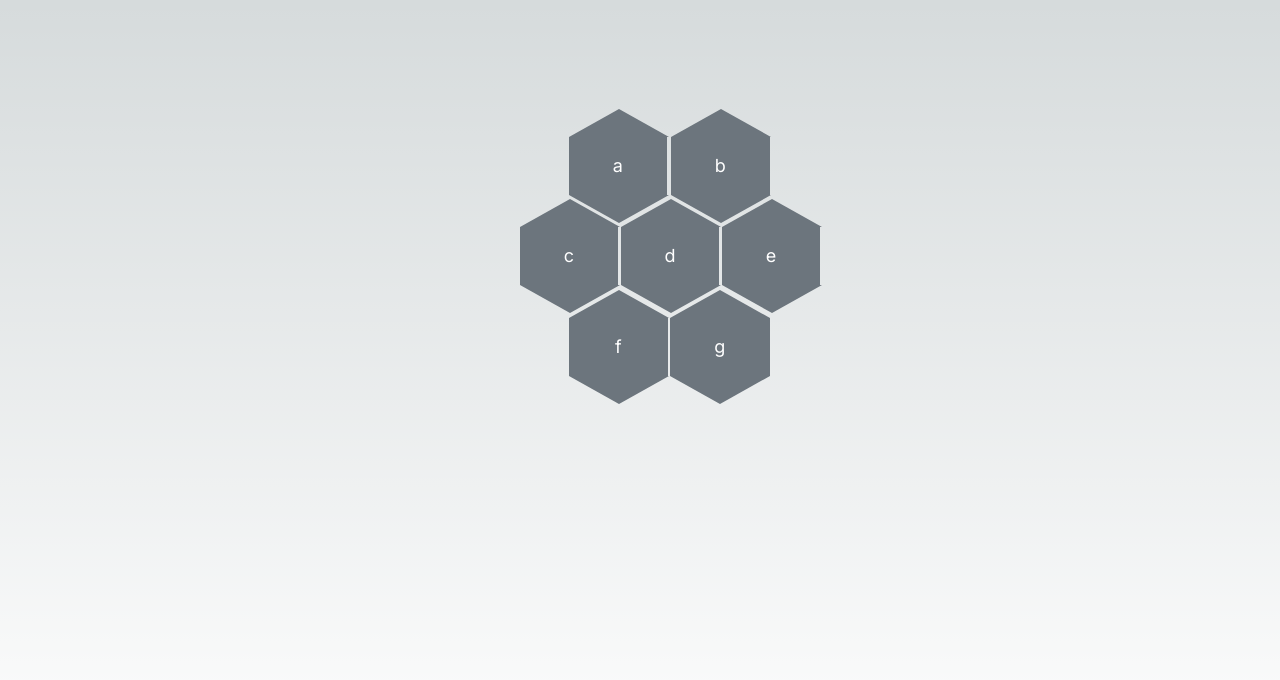
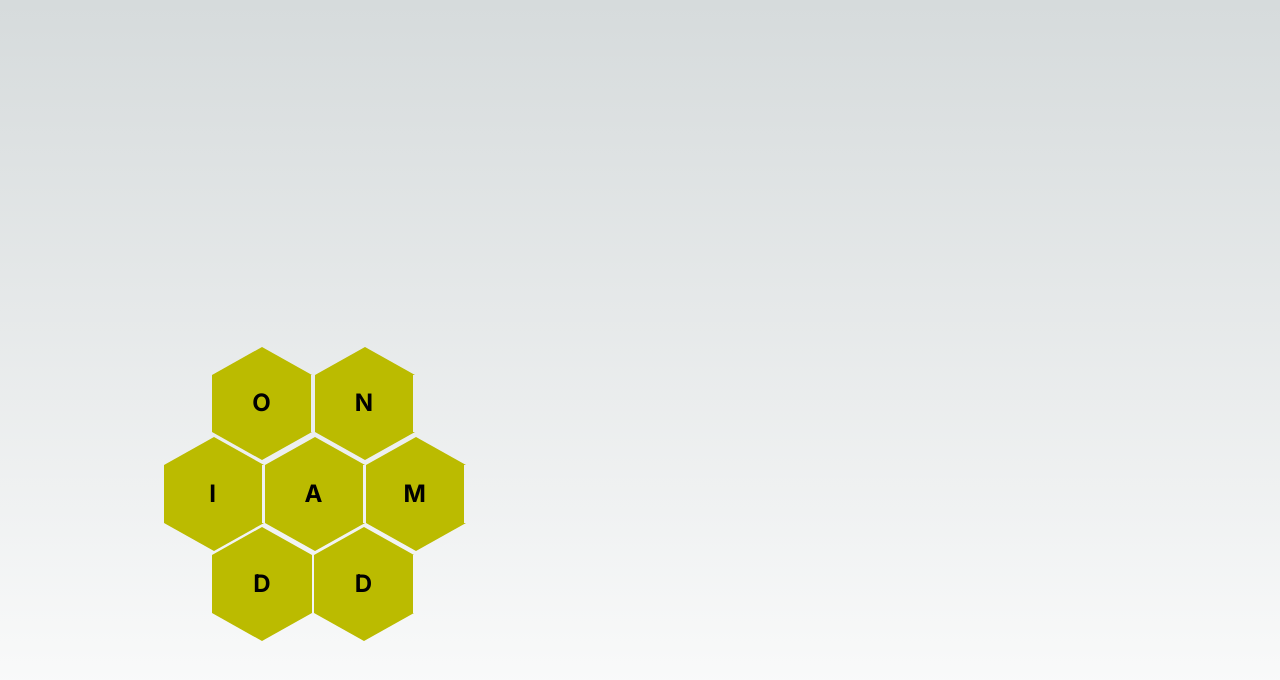
Before and after one commit to Chikage8/spelling-bee-game, a Next.js app: page / in a window 1280 px wide. Shown: the top 680 px of the page. Built offline with nearby package versions, Linux system fonts and the light colour scheme.

Commit message:
Implemented Acquiring a random word from the dictionary, Getting the most common letter by comparing it with the frequent letters array in the dictionary and placing it on the center of the hive, Shuffling of the rest of the letters, Language options for afore mentioned features

```diff
--- a/src/app/page.js
+++ b/src/app/page.js
@@ -1,19 +1,120 @@
 import Image from "next/image";
-import { english_dictionary, turkish_dictionary } from "./lib/dictonaries";
+import { english_dictionary, turkish_dictionary, english_letters_sorted_by_frequency, turkish_letters_sorted_by_frequency } from "./lib/dictonaries";
 import React from 'react';
 import Hive from './ui/Hive';
 import './styles/global.css';
 
 export default function Home() {
-  let yedi_haneli_kelimeler = []
-  turkish_dictionary[7].map((yedi_haneli) => {
-    yedi_haneli_kelimeler.push(<p>{yedi_haneli}</p>)
-  })
+  let language = "en-US";
+
+  let dictionary;
+  let letters_sorted_by_frequency;
+
+  function setDictionaryAndFrequentLetters(language) {
+    if (language === "en-US") {
+      dictionary = english_dictionary;
+      letters_sorted_by_frequency = english_letters_sorted_by_frequency
+    } else if (language === "TR") {
+      dictionary = turkish_dictionary;
+      letters_sorted_by_frequency = turkish_letters_sorted_by_frequency;
+    } else {
+      throw new Error('The current language is not supported, please select one of the languages from the dropdown');
+    }
+  }
+
+  function getRandomInt(max) {
+    return Math.floor(Math.random() * max);
+  }
+
+  function shuffleWord(word) {
+    if (!center_letter) {
+      console.log("generateLettersArray function requires center_letter to be defined");
+      return;
+    }
+
+    // let word_array = [];
+    // // if word is a string convert it to an array
+    // if (typeof word === "string") {
+    //   for(let i = 0; i < word.length; i++) {
+    //     word_array.push(word.charAt(i));
+    //   }
+    // } else {
+    //   word_array = word;
+    // }
+
+    let shuffledWord = [];
+
+    // Find the center letter, place it on the middle of the shuffledWord and remove it from the original word
+    shuffledWord[3] = center_letter;
+    word = word.replace(center_letter, "");
+
+    console.log("After center_letter operations... shuffledWord: ", shuffledWord, " word: ", word);
+
+    // Shuffle the rest of the word by placing random letters from the to the shuffledWord excluding index 3 which holds the center letter
+    console.log("shuffling")
+    let shuffledWordIndex = 0;
+    while (word.length > 0) {
+      const randomLetter = word.charAt(Math.floor(Math.random() * word.length));
+
+      console.log("randomLetter: ", randomLetter)
+      console.log("shuffledWordIndex: ", shuffledWordIndex)
+
+      shuffledWord[shuffledWordIndex] =randomLetter;
+      word = word.replace(randomLetter, "");
+
+      console.log("shuffledWord", shuffledWord)
+
+      if (shuffledWordIndex !== 2) {
+        shuffledWordIndex++;
+      } else {
+        shuffledWordIndex+=2;
+      }
+    }
+
+    let shuffledWordStr = shuffledWord.toString();
+
+
+    return shuffledWord;
+  }
+
+  function pickMostCommonLetter(letters) {
+    for (let i = 0; i < letters_sorted_by_frequency.length; i++) {
+      // Check if the most common english letter is in our letters array
+      if (letters.includes(letters_sorted_by_frequency[i])) {
+        console.log("!!!!!!!!!!!!!!!!!!!", letters_sorted_by_frequency[i])
+        return letters_sorted_by_frequency[i]
+      }
+      if (i === letters_sorted_by_frequency.length - 1) {
+        throw new Error('None of your letters was found in the alphabet!!!');
+      }
+    }
+  }
+
+  setDictionaryAndFrequentLetters(language);
+
+  for (let i = 0; i < letters_sorted_by_frequency.length; i++) {
+    console.log(letters_sorted_by_frequency[i]);
+  }
+
+  // Get random word from the dictionary
+  const randomWordIndex = getRandomInt(dictionary[7].length);
+  const word = dictionary[7][randomWordIndex].toLocaleUpperCase('en-US');
+
+  // Pick the most common letter
+  const center_letter = pickMostCommonLetter(word);
+
+  // Create the letters array of the random word
+  const shuffledWord = shuffleWord(word);
+
+  console.log(shuffleWord);
+  console.log(center_letter);
 
   return (
     <main className="flex min-h-screen flex-col items-center justify-between p-24">
-        {/* {yedi_haneli_kelimeler} */}
-        <Hive letters={['a', 'b', 'c', 'd', 'e', 'f', 'g']}></Hive>
+        {/* <input type="text"></input> */}
+        <div><p></p></div>
+
+        <Hive shuffledWord={shuffledWord}></Hive>
     </main>
   );
 }
--- a/src/app/styles/global.css
+++ b/src/app/styles/global.css
@@ -3,6 +3,7 @@
     --hex-right: 10%;
     --hex-bottom: 10%;
     --hex-left: 10%;
+    --hex-color: #BBBB00;
 }
 
 html,
@@ -44,11 +45,12 @@ img {
 }
 
 .hexagon-container {
+    position: relative;
+    margin-top: 13%;
+    margin-right: 67%;
     display: flex;
     flex-direction: column;
     align-items: center;
-    /* display: grid; */
-
 }
 
 .hive-upper-row {
@@ -80,7 +82,7 @@ img {
     left: var(--hex-left);
     width: 100px;
     height: 57.735px;
-    background-color: #6C757D;
+    background-color: var(--hex-color);
     margin: 28.87px 0;
   }
 
@@ -95,13 +97,13 @@ img {
 
   .hexagon:before {
     bottom: 100%;
-    border-bottom: 28.87px solid #6C757D;
+    border-bottom: 28.87px solid var(--hex-color);
   }
 
   .hexagon:after {
     top: 100%;
     width: 0;
-    border-top: 28.87px solid #6C757D;
+    border-top: 28.87px solid var(--hex-color);
   }
 
   .inner {
@@ -111,8 +113,9 @@ img {
     right: 0;
     transform: translateY(-50%);
     text-align: center;
-    color: #fff;
-    font-size: 18px;
+    color: #000000;
+    font-size: 24px;
+    font-weight: 700;
   }
 
 #hexagon-0 {
--- a/src/app/ui/Hexagon.jsx
+++ b/src/app/ui/Hexagon.jsx
@@ -1,11 +1,17 @@
+'use client'
+
 import React from 'react';
 // import styles from './Hexagon.module.css';
 
 const Hexagon = ({ children, id }) => {
 
+  function handleHexClick(e) {
+    console.log(e.target.innerHTML[9]);
+  }
+
   return (
     <div className="hexagon" id={id}>
-      <div className="inner">
+      <div className="inner" onClick={handleHexClick}>
         {children}
       </div>
     </div>
--- a/src/app/ui/Hive.jsx
+++ b/src/app/ui/Hive.jsx
@@ -4,27 +4,22 @@ import Hexagon from './Hexagon';
 
 const Hive = (props) => {
 
-    let hexagons = []
 
-    props.letters.map((letter, index) => {
-        hexagons.push(<Hexagon id={`hexagon-${index}`} key={index}><p>{letter}</p></Hexagon>)
-    })
 
     return (
         <div className='hexagon-container'>
-            {/* {hexagons} */}
             <div className='hive-upper-row'>
-                <Hexagon id='hexagon-0'> {props.letters[0]} </Hexagon>
-                <Hexagon id='hexagon-1'> {props.letters[1]} </Hexagon>
+                <Hexagon id='hexagon-0'> {props.shuffledWord[0]} </Hexagon>
+                <Hexagon id='hexagon-1'> {props.shuffledWord[1]} </Hexagon>
             </div>
             <div className='hive-middle-row'>
-                <Hexagon id='hexagon-2'> {props.letters[2]} </Hexagon>
-                <Hexagon id='hexagon-3'> {props.letters[3]} </Hexagon>
-                <Hexagon id='hexagon-4'> {props.letters[4]} </Hexagon>
+                <Hexagon id='hexagon-2'> {props.shuffledWord[2]} </Hexagon>
+                <Hexagon id='hexagon-3'> {props.shuffledWord[3]} </Hexagon>
+                <Hexagon id='hexagon-4'> {props.shuffledWord[4]} </Hexagon>
             </div>
             <div className='hive-lower-row'>
-                <Hexagon id='hexagon-5'> {props.letters[5]} </Hexagon>
-                <Hexagon id='hexagon-6'> {props.letters[6]} </Hexagon>
+                <Hexagon id='hexagon-5'> {props.shuffledWord[5]} </Hexagon>
+                <Hexagon id='hexagon-6'> {props.shuffledWord[6]} </Hexagon>
             </div>
         </div>
     )
```
Also changed, not shown: src/app/lib/dictonaries.js.
